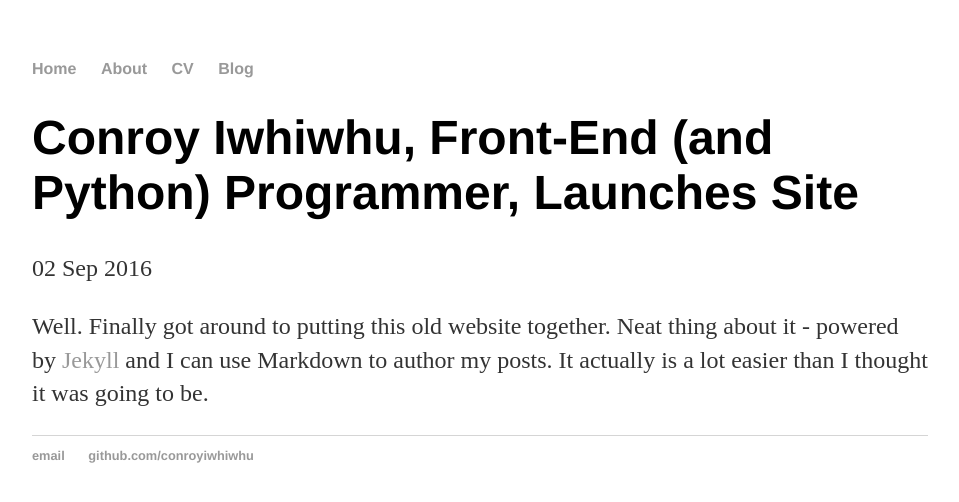
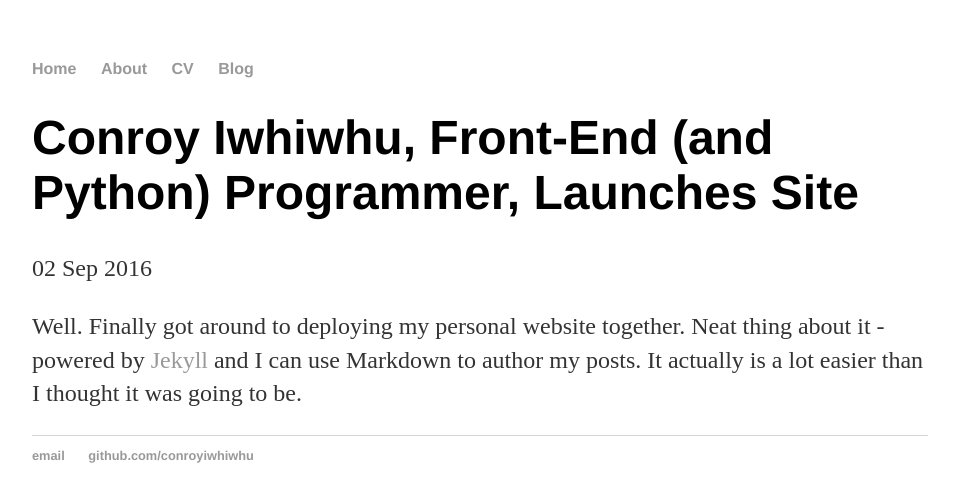
Before and after one commit to conroyiwhiwhu/conroyiwhiwhu.github.io, a Jekyll site: the page built from _posts/2016-09-02-conroy-iwhiwhu-site-launched.md, in a window 1280 px wide. Shown: the top 502 px of the page, without its empty margins (160-1119 px from the left). Built offline with Jekyll 4.4.1, drawn with Linux system fonts in a browser that asks for light colours.

Commit message:
Update 2016-09-02-conroy-iwhiwhu-site-launched.md

```diff
--- a/_posts/2016-09-02-conroy-iwhiwhu-site-launched.md
+++ b/_posts/2016-09-02-conroy-iwhiwhu-site-launched.md
@@ -4,4 +4,4 @@
 date: 2016-09-02
 ---
 
-Well. Finally got around to putting this old website together. Neat thing about it - powered by [Jekyll](http://jekyllrb.com) and I can use Markdown to author my posts. It actually is a lot easier than I thought it was going to be.
+Well. Finally got around to deploying my personal website together. Neat thing about it - powered by [Jekyll](http://jekyllrb.com) and I can use Markdown to author my posts. It actually is a lot easier than I thought it was going to be.
```
